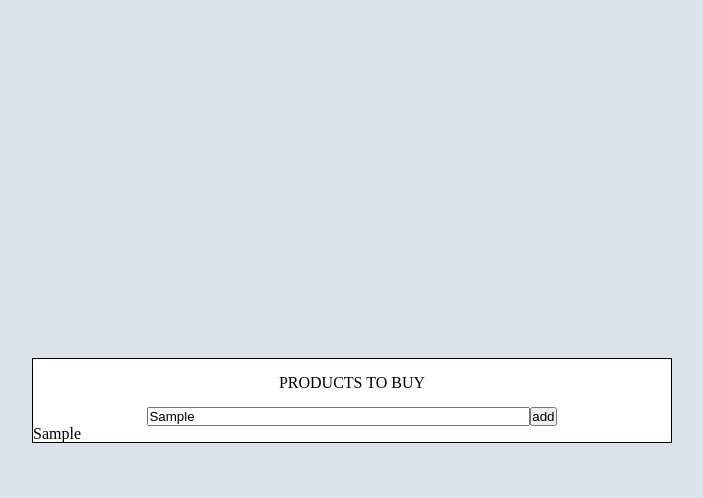
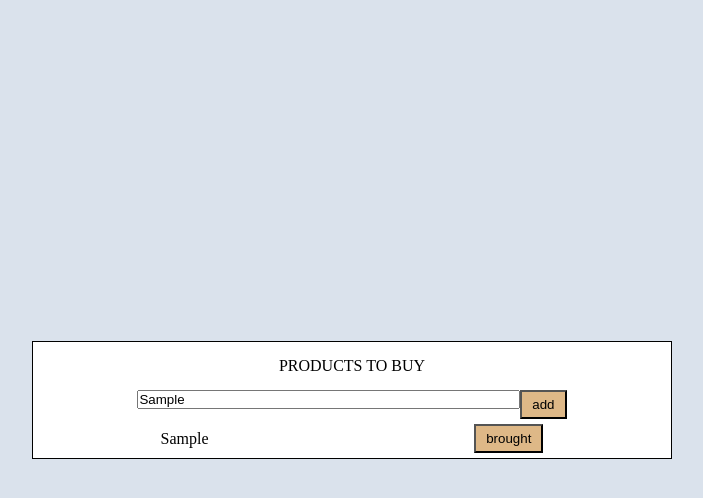
Before and after one commit to almeidaleandro28/shopping_list, a website: page index.html in a window 1280 px wide. Both pictures are taken after typing "Sample" into the empty fields and a click on the button "add". Shown: the whole page, without its empty margins (288-991 px from the left). Drawn offline with Linux system fonts and the light colour scheme.

Commit message:
btn bought create

```diff
--- a/src/js/index.js
+++ b/src/js/index.js
@@ -1,4 +1,15 @@
 const btAdd = document.querySelector(".btn");
+
+const createBtnBought = ( ) => {
+	const btn = document.createElement("button");
+	btn.innerHTML = "brought";
+	btn.classList.add("btn")
+	return btn;
+}
+
+const createBtnFinished =  () => {
+
+}
 
 
 const createProduct = ( ) => {
@@ -9,13 +20,16 @@ const createProduct = ( ) => {
 	const li = document.createElement("li");
 
 	li.innerHTML = `<p>${product}</p>`;
+	li.classList.add("box_item");
+	li.append( createBtnBought());
 
+	console.log( createBtnBought());
 	return list.appendChild( li );
+}
 
-}
+
 
 btAdd.addEventListener("click", ( e ) =>{
   e.preventDefault();
   createProduct()
-
 } );
--- a/src/scss/_box.scss
+++ b/src/scss/_box.scss
@@ -25,3 +25,21 @@
 .box_form_btn {
 
 }
+
+// box_list
+.box_list {
+  display: flex;
+  flex-direction: column;
+
+
+}
+
+.box_item {
+  display: flex;
+  flex-direction: row;
+  justify-content: space-between;
+  align-items: center;
+  padding: 5px 0;
+  width: 60%;
+  margin: 0 auto;
+}
--- a/src/scss/_form.scss
+++ b/src/scss/_form.scss
@@ -2,4 +2,8 @@
   width: 100%;
 }
 
-.btn {}
+.btn {
+  padding: 5px 10px;
+  background-color: #deb887;
+  color: #000000;
+}
```
Also changed, not shown: src/css/style.css, src/scss/_variables.scss (line endings or trailing spaces).
